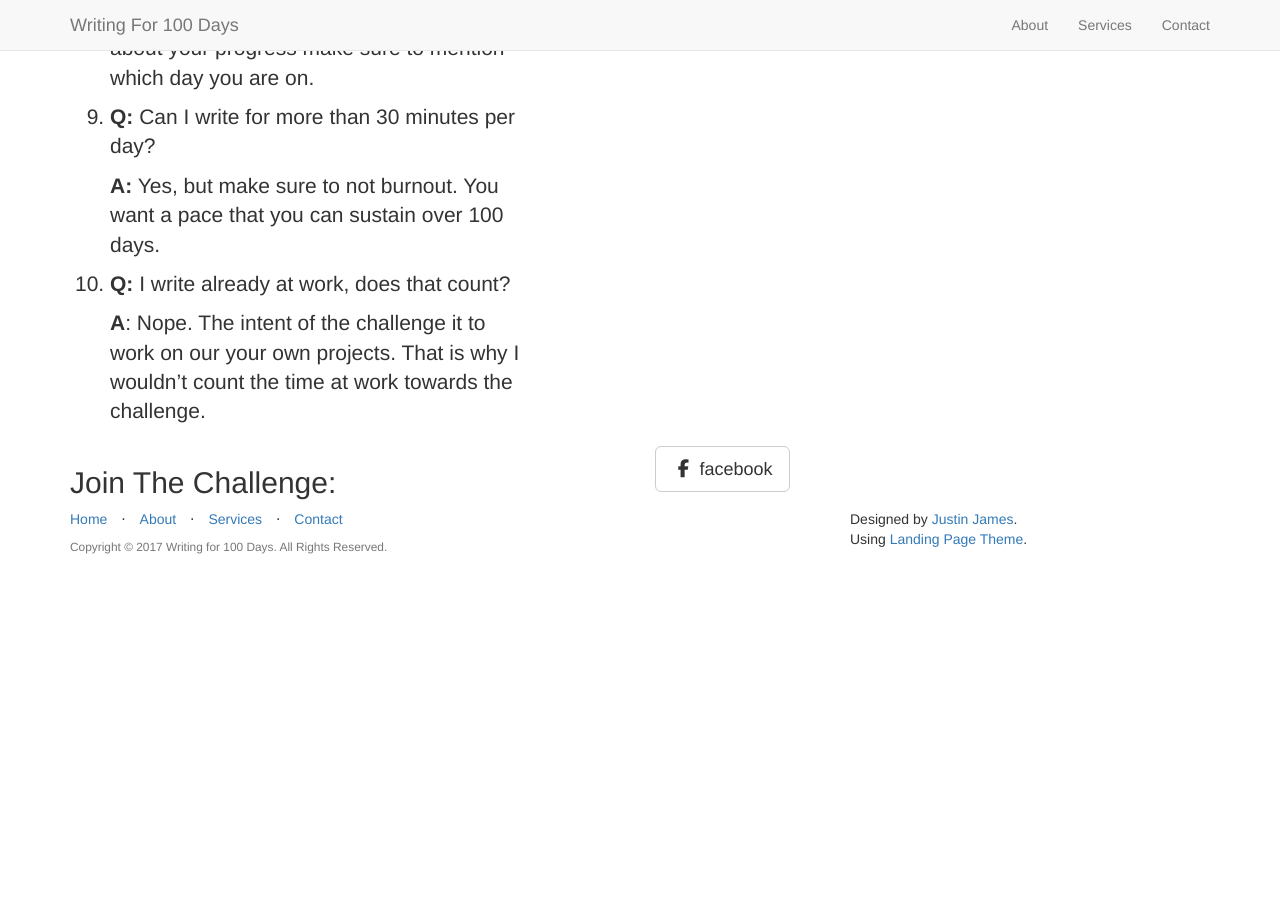
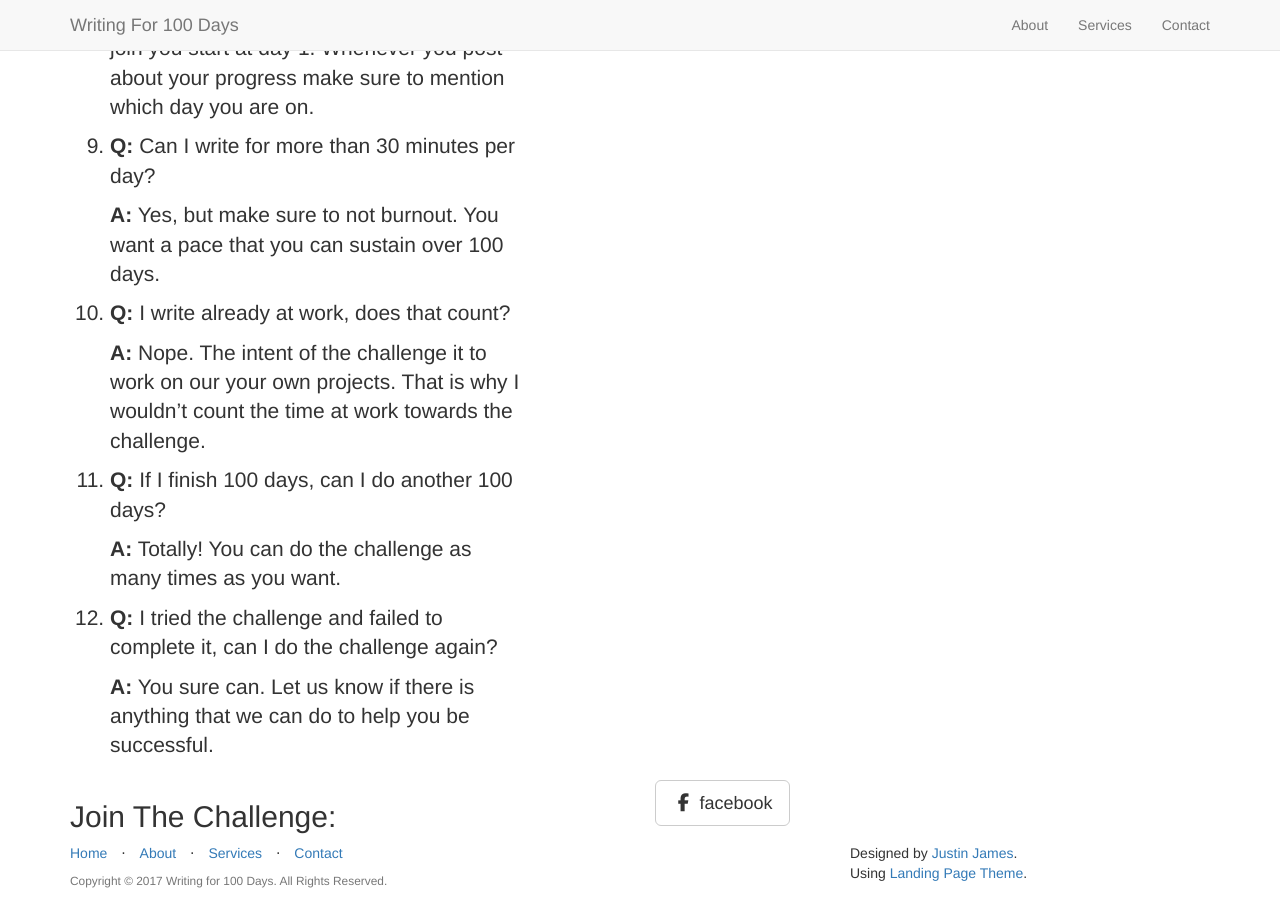
Before and after one commit to writingfor100days/writingfor100days.github.io, a Jekyll site: the page built from _posts/2014-09-24-faq.markdown, in a window 1280 px wide and 900 px high, scrolled down 3150 px. Built offline with Jekyll 4.4.1, drawn with Linux system fonts in a browser that asks for light colours; nearby versions of some CDN libraries; library files that are not in the unit come from our copies; before the commit the page ends 3716 px from its top, so only the background shows below that; some of the changed text lies outside the part shown.

Commit message:
added more questions

```diff
--- a/_posts/2014-09-24-faq.markdown
+++ b/_posts/2014-09-24-faq.markdown
@@ -44,4 +44,12 @@
 
 1. **Q:** I write already at work, does that count?
 
-   **A**: Nope.  The intent of the challenge it to work on our your own projects.  That is why I wouldn't count the time at work towards the challenge.
+   **A:** Nope.  The intent of the challenge it to work on our your own projects.  That is why I wouldn't count the time at work towards the challenge.
+
+1.  **Q:** If I finish 100 days, can I do another 100 days?
+
+    **A:** Totally! You can do the challenge as many times as you want.
+
+1.  **Q:** I tried the challenge and failed to complete it, can I do the challenge again?
+
+    **A:** You sure can.  Let us know if there is anything that we can do to help you be successful.
```
Also changed, not shown: other parts of _posts/2014-09-24-faq.markdown (+1 -1 lines).
